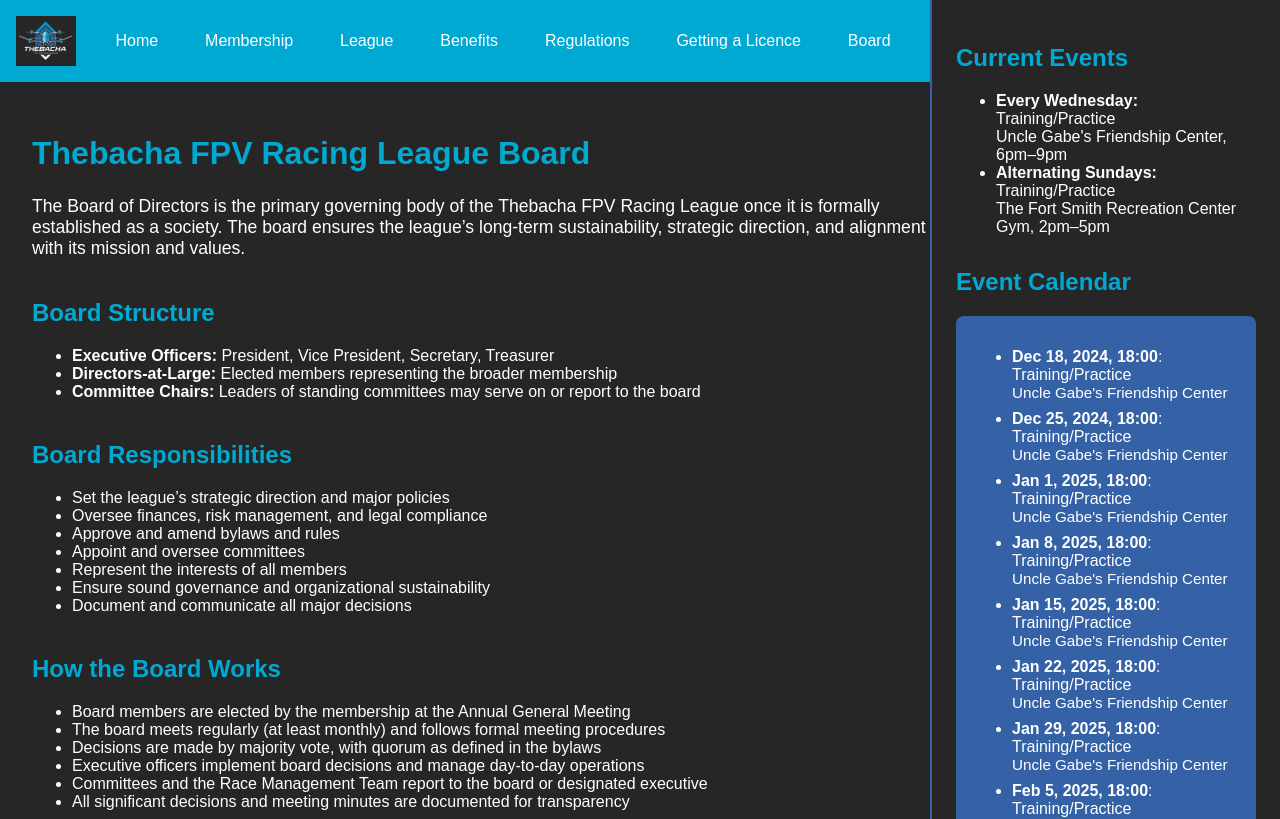
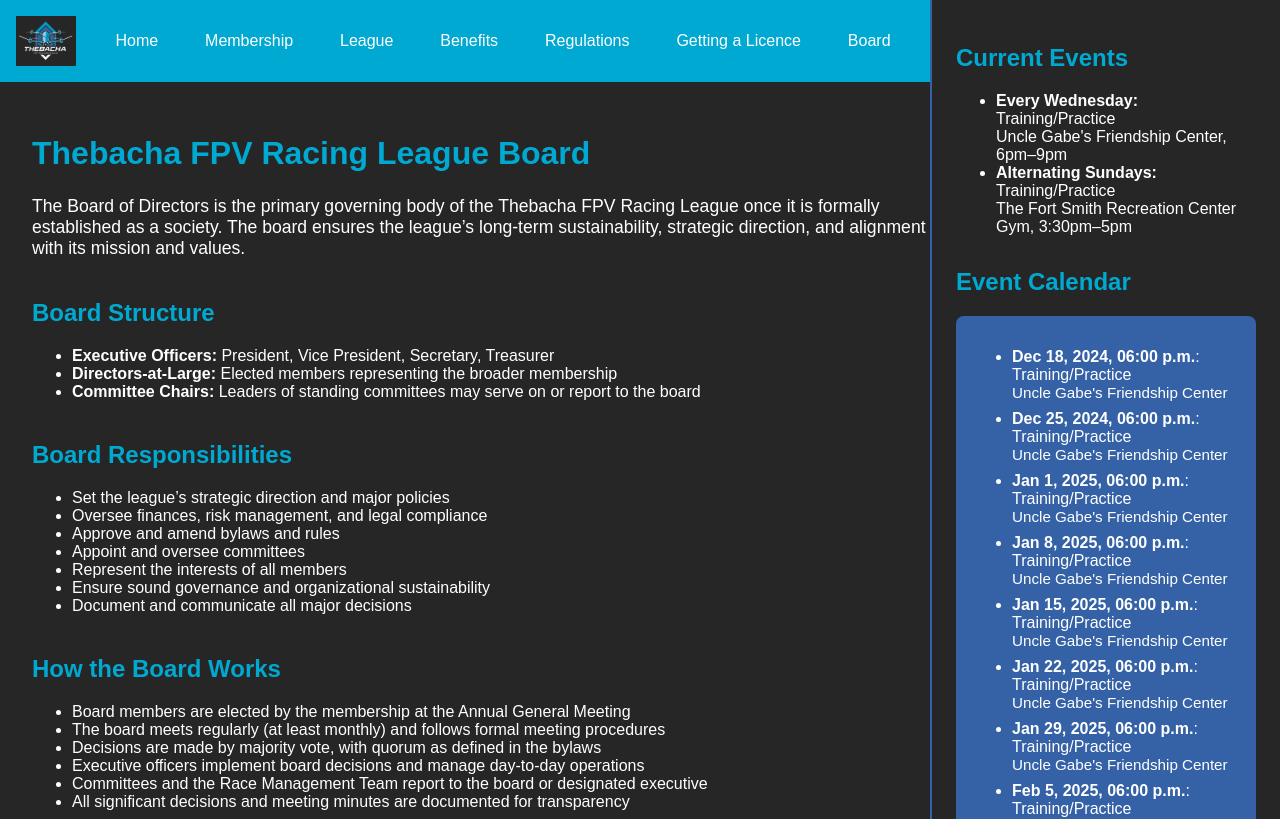
Before and after one commit to ThebachaFPV/ThebachaFPVWeb, a React (Vite) app: page /board in a window 1280 px wide. Shown: the top 819 px of the page. Built offline with nearby package versions, Linux system fonts and the light colour scheme.

Commit message:
Update event times in EventCalendar and Sidebar for accuracy

```diff
--- a/src/components/EventCalendar.tsx
+++ b/src/components/EventCalendar.tsx
@@ -40,30 +40,30 @@ const staticEvents: Event[] = [
   {
     title: "Training/Practice",
     location: "The Fort Smith Recreation Center Gym",
-    start: new Date('2025-05-11T14:00:00'),
+    start: new Date('2025-05-11T15:30:00'),
     end: new Date('2025-05-11T17:00:00'),
-    description: "May 11, 2025: Training/Practice at The Fort Smith Recreation Center Gym, 2pm–5pm"
+    description: "May 11, 2025: Training/Practice at The Fort Smith Recreation Center Gym, 3:30pm–5pm"
   },
   {
     title: "Training/Practice",
     location: "The Fort Smith Recreation Center Gym",
-    start: new Date('2025-05-25T14:00:00'),
+    start: new Date('2025-05-25T15:30:00'),
     end: new Date('2025-05-25T17:00:00'),
-    description: "May 25, 2025: Training/Practice at The Fort Smith Recreation Center Gym, 2pm–5pm"
+    description: "May 25, 2025: Training/Practice at The Fort Smith Recreation Center Gym, 3:30pm–5pm"
   },
   {
     title: "Training/Practice",
     location: "The Fort Smith Recreation Center Gym",
-    start: new Date('2025-06-08T14:00:00'),
+    start: new Date('2025-06-08T15:30:00'),
     end: new Date('2025-06-08T17:00:00'),
-    description: "June 8, 2025: Training/Practice at The Fort Smith Recreation Center Gym, 2pm–5pm"
+    description: "June 8, 2025: Training/Practice at The Fort Smith Recreation Center Gym, 3:30pm–5pm"
   },
   {
     title: "Training/Practice",
     location: "The Fort Smith Recreation Center Gym",
-    start: new Date('2025-06-22T14:00:00'),
+    start: new Date('2025-06-22T15:30:00'),
     end: new Date('2025-06-22T17:00:00'),
-    description: "June 22, 2025: Training/Practice at The Fort Smith Recreation Center Gym, 2pm–5pm"
+    description: "June 22, 2025: Training/Practice at The Fort Smith Recreation Center Gym, 3:30pm–5pm"
   },
 ];
 
@@ -74,7 +74,7 @@ const events: Event[] = [
 
 function formatDate(date: Date) {
   return date.toLocaleString('en-CA', {
-    year: 'numeric', month: 'short', day: 'numeric', hour: '2-digit', minute: '2-digit', hour12: false
+    year: 'numeric', month: 'short', day: 'numeric', hour: '2-digit', minute: '2-digit', hour12: true
   });
 }
 
--- a/src/components/Sidebar.tsx
+++ b/src/components/Sidebar.tsx
@@ -7,7 +7,7 @@ const Sidebar: React.FC = () => {
       <h2 style={{ color: 'var(--lighter-blue)' }}>Current Events</h2>
       <ul style={{ marginBottom: '2rem' }}>
         <li><b>Every Wednesday:</b> Training/Practice<br />Uncle Gabe's Friendship Center, 6pm–9pm</li>
-        <li><b>Alternating Sundays:</b> Training/Practice<br />The Fort Smith Recreation Center Gym, 2pm–5pm</li>
+        <li><b>Alternating Sundays:</b> Training/Practice<br />The Fort Smith Recreation Center Gym, 3:30pm–5pm</li>
 
       </ul>
       <h2 style={{ color: 'var(--lighter-blue)' }}>Event Calendar</h2>
```
